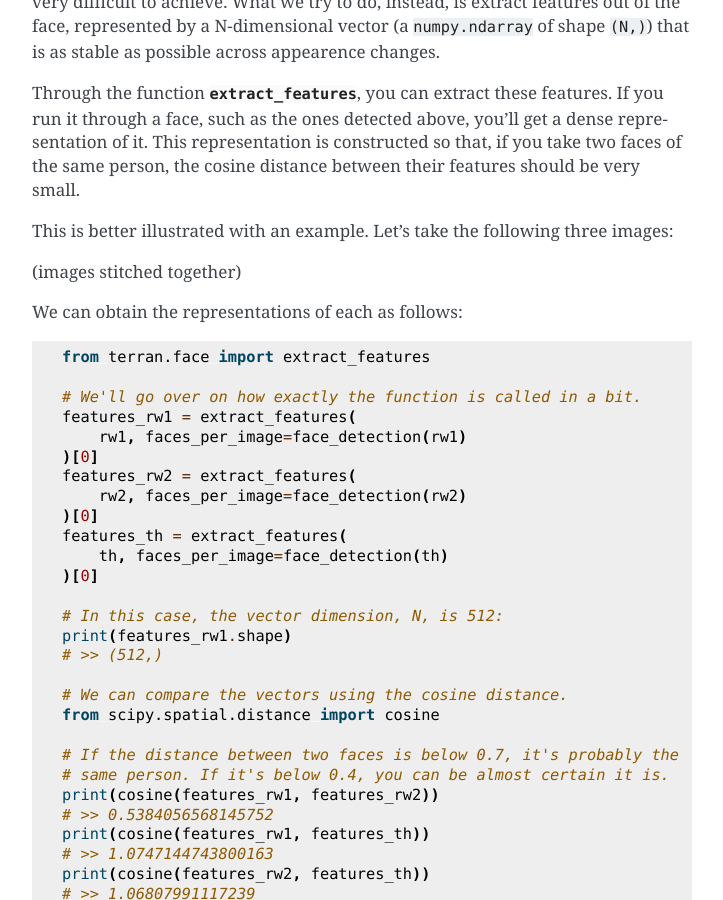
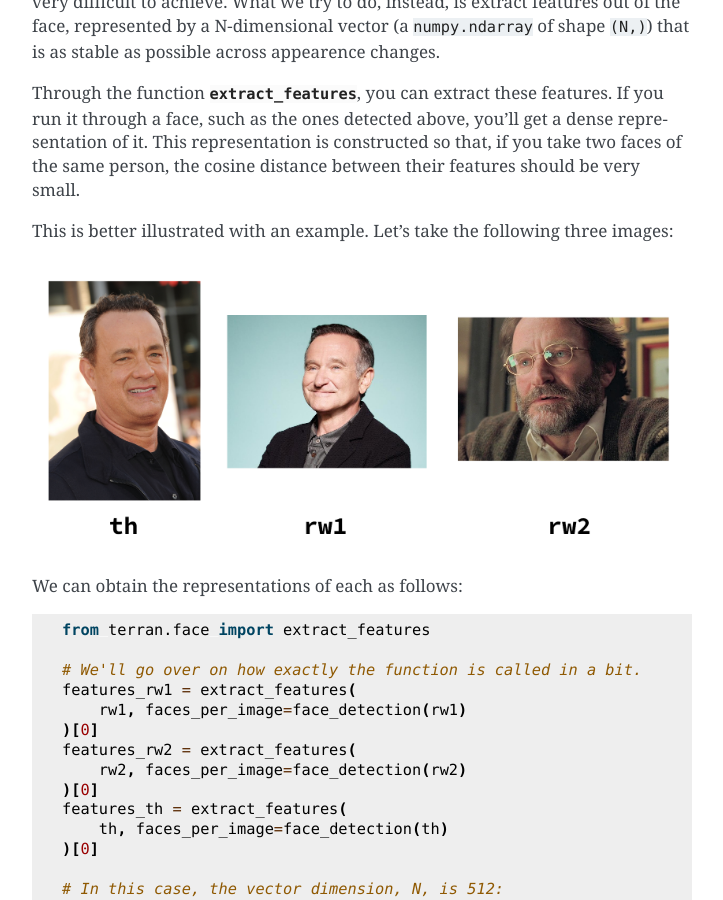
Before and after one commit to terran-project/terran, a Sphinx documentation site: the page built from docs/usage/quickstart.rst, in a window 1280 px wide and 900 px high, scrolled down 3859 px. Shown: the whole window, without its empty margins (388-1111 px from the left). Built offline with Sphinx 7.4.7, drawn with Linux system fonts in a browser that asks for light colours; pages that are not in the unit, such as notebooks, are missing from menus.

Commit message:
Add images to quickstart section

```diff
--- a/docs/usage/quickstart.rst
+++ b/docs/usage/quickstart.rst
@@ -187,7 +187,9 @@ the same person, the cosine distance between their features should be very small
 
 This is better illustrated with an example. Let's take the following three images:
 
-(images stitched together)
+.. image:: /assets/quickstart-stitched.png
+  :width: 720
+  :alt: The three images to extract features from.
 
 We can obtain the representations of each as follows::
 
@@ -307,7 +309,6 @@ internal image resizing, batching, and such. The functions above are actually in
 these classes with default settings. We only touched upon the shortcut functions-based versions
 here, so be sure to check :ref:`usage/algorithms` for more information.
 
-
 Visualizing the results
 -----------------------
 
@@ -324,7 +325,9 @@ you'll get an image (as a ``numpy.ndarray``) with the markers. You can also use
 
     display_image(vis_faces(image, faces))
 
-(image with results)
+.. image:: /assets/quickstart-vis.jpg
+  :width: 720
+  :alt: Image with markers over every face.
 
 The results of :func:`vis_faces <terran.vis.vis_faces>` and :func:`vis_poses
 <terran.vis.vis_poses>` can even be fed directly to :func:`VideoWriter.write_frame
```
Also changed, not shown: docs/assets/quickstart-stitched.png (added), docs/assets/quickstart-vis.jpg (added), docs/assets/rw-1.jpg (added), docs/assets/rw-2.jpg (added), docs/assets/th.jpg (added).
